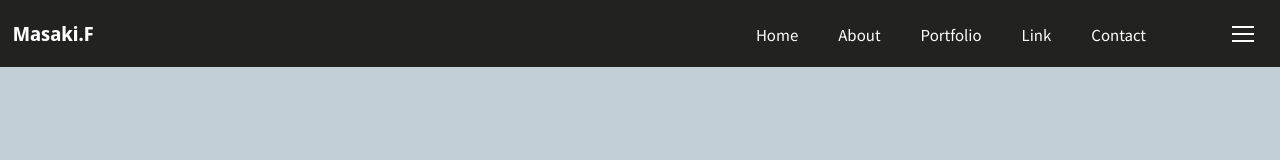
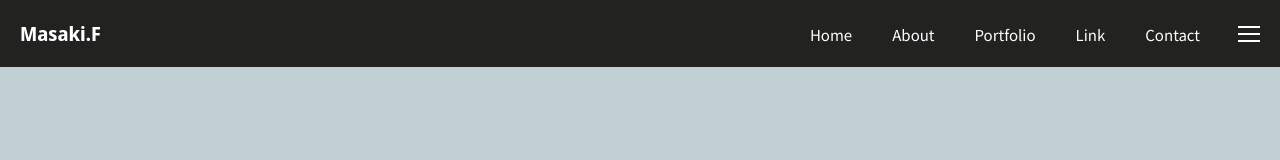
Before and after one commit to kirk213/portfolio.io, a plain HTML site: page index.html in a window 1280 px wide. Drawn offline with nearby package versions, Linux system fonts and the light colour scheme.

Commit message:
css change

```diff
--- a/assets/css/style.css
+++ b/assets/css/style.css
@@ -58,15 +58,15 @@ header{
     font-family: 'Noto Sans Display', sans-serif;
     font-size:1.2rem;
     font-weight: 600;
-    padding-left: 1%;
+    padding-left: 20px;
     color: var(--bg-color)
 }
 .navbar{
     display: flex;
     align-items: center;
     column-gap: 1.5rem;
-    padding-left: 45%;
-    padding-right: 0%;
+    margin-left:auto;
+
 
 
 }
@@ -88,7 +88,9 @@ header{
     align-items: center;
     justify-content: right;
     row-gap: 5px;
-    padding-right: 2%;
+    padding-right: 20px;
+    padding-left: 30px;
+
     cursor: pointer;
     z-index: 200;
     transition: 0.3s;
```
